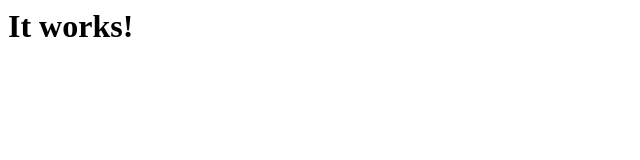
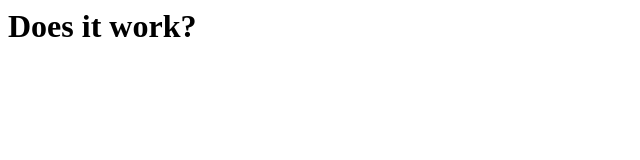
Before and after one commit to stswn/stswn.pl, a plain HTML site: page index.html in a window 1280 px wide. Shown: the whole page, without its empty margins (0-640 px from the left). Drawn offline with Linux system fonts and the light colour scheme.

Commit message:
Update index.html

```diff
--- a/index.html
+++ b/index.html
@@ -1 +1 @@
-<h1>It works!</h1>
+<h1>Does it work?</h1>
```
